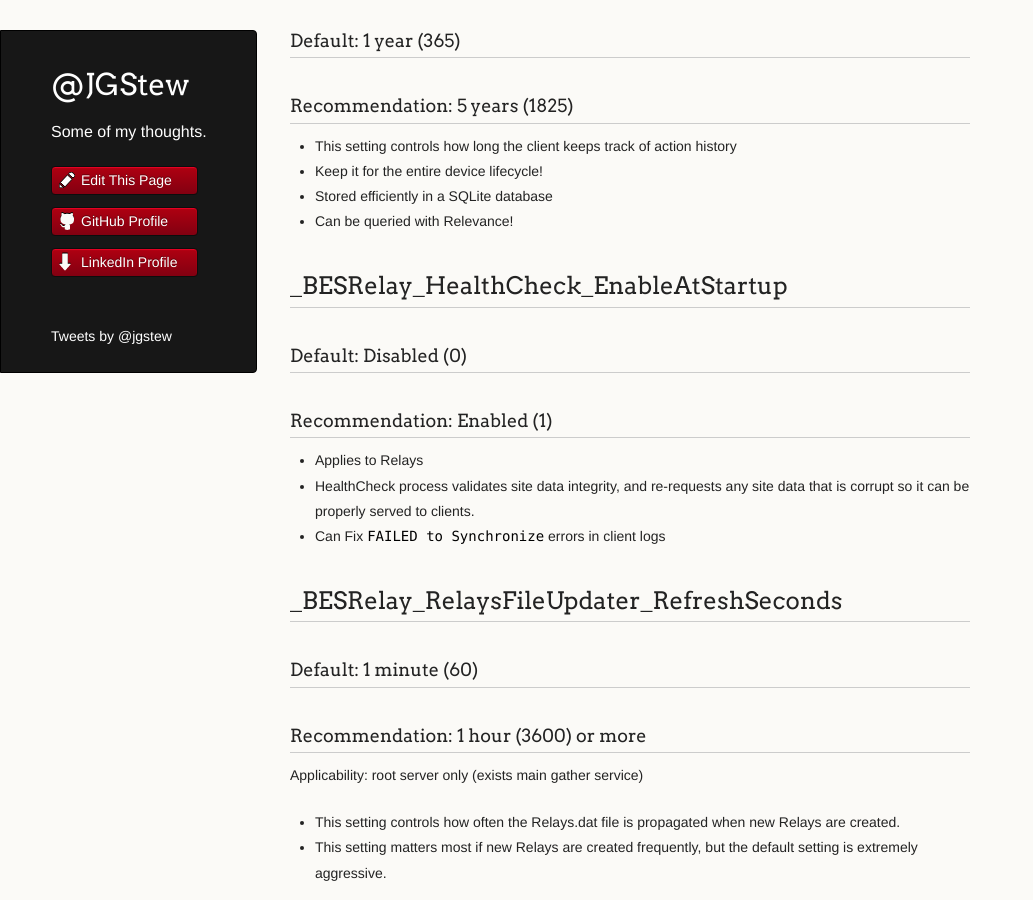
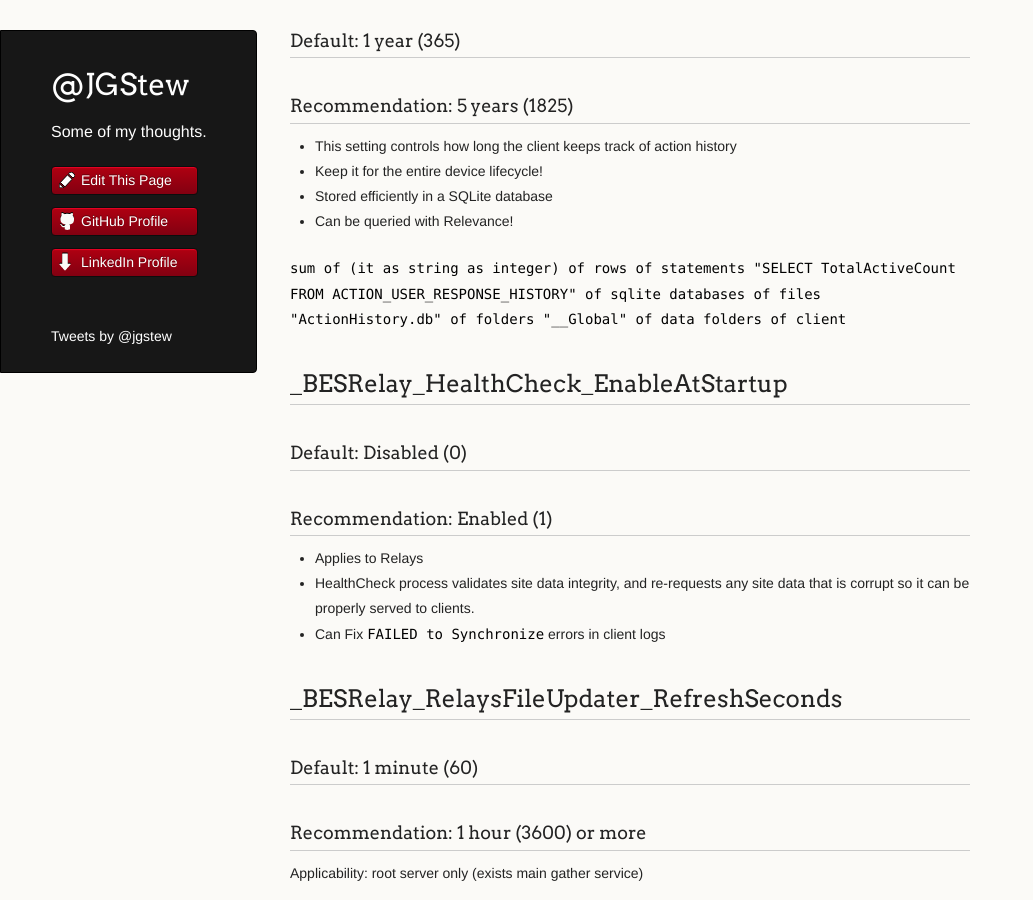
Before and after one commit to jgstew/jgstew.github.io, a Jekyll site: the page built from _posts/2018-10-30-BigFix-Settings-Optimizations.md, in a window 1280 px wide and 900 px high, scrolled down 1575 px. Shown: the whole window, without its empty margins (0-1033 px from the left). Built offline with Jekyll 4.4.1, drawn with Linux system fonts in a browser that asks for light colours; nearby versions of some CDN libraries; comment, search, counter and statistics services are not loaded.

Commit message:
Update 2018-10-30-BigFix-Settings-Optimizations.md

```diff
--- a/_posts/2018-10-30-BigFix-Settings-Optimizations.md
+++ b/_posts/2018-10-30-BigFix-Settings-Optimizations.md
@@ -68,6 +68,8 @@ date: November 8, 2018
 - Keep it for the entire device lifecycle!
 - Stored efficiently in a SQLite database
 - Can be queried with Relevance!
+
+`sum of (it as string as integer) of rows of statements "SELECT TotalActiveCount FROM ACTION_USER_RESPONSE_HISTORY" of sqlite databases of files "ActionHistory.db" of folders "__Global" of data folders of client`
 
 
 ## _BESRelay_HealthCheck_EnableAtStartup
```
